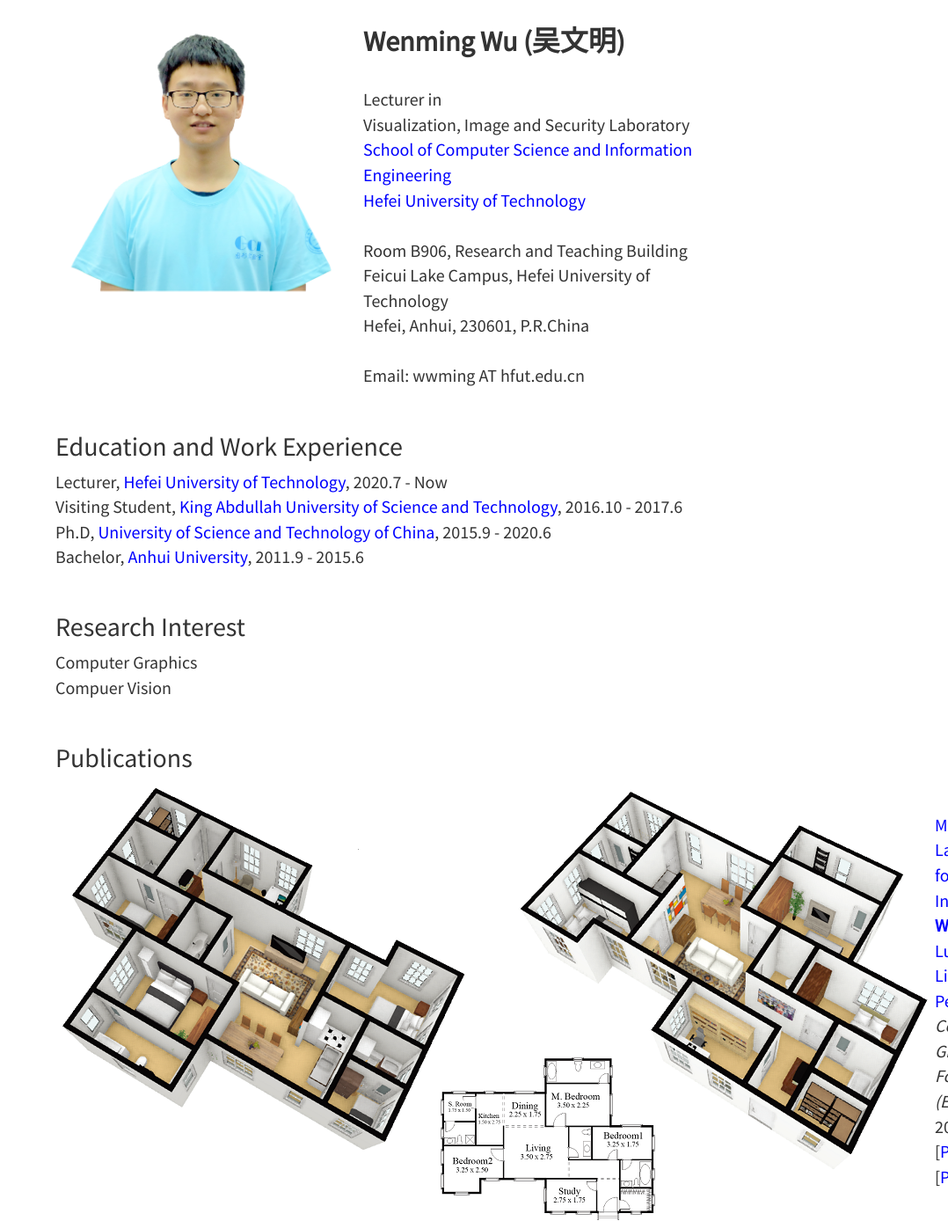
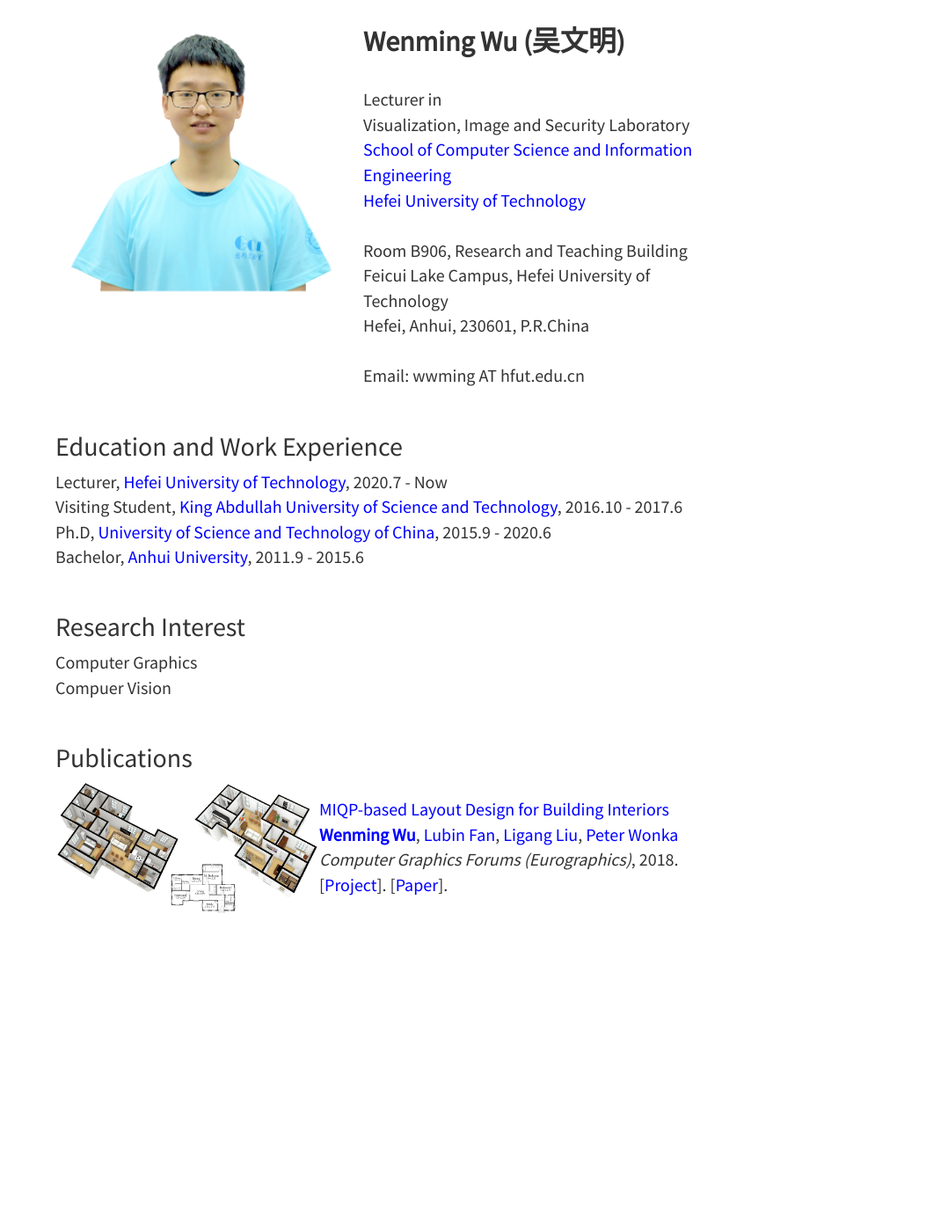
Before and after one commit to wutomwu/wutomwu.github.io, a Jekyll site: the page built from index.html, in a window 1280 px wide. Shown: the whole page at 88% size, without its empty margins (202-1280 px from the left). Built offline with Jekyll 4.4.1, drawn with Linux system fonts in a browser that asks for light colours; after the commit the page ends 1038 px from its top, so only the background shows below that.

Commit message:
Update index.html

```diff
--- a/index.html
+++ b/index.html
@@ -77,7 +77,7 @@ layout: default
 		<tr id="Cones" ;="" align="left">
 			<td>
 				<div align="center">
-					<img src="images/miqpdesign.png" alt="">
+					<img width="300" src="images/miqpdesign.png" alt="">
 				</div>
 			</td>
 			<td>
```
